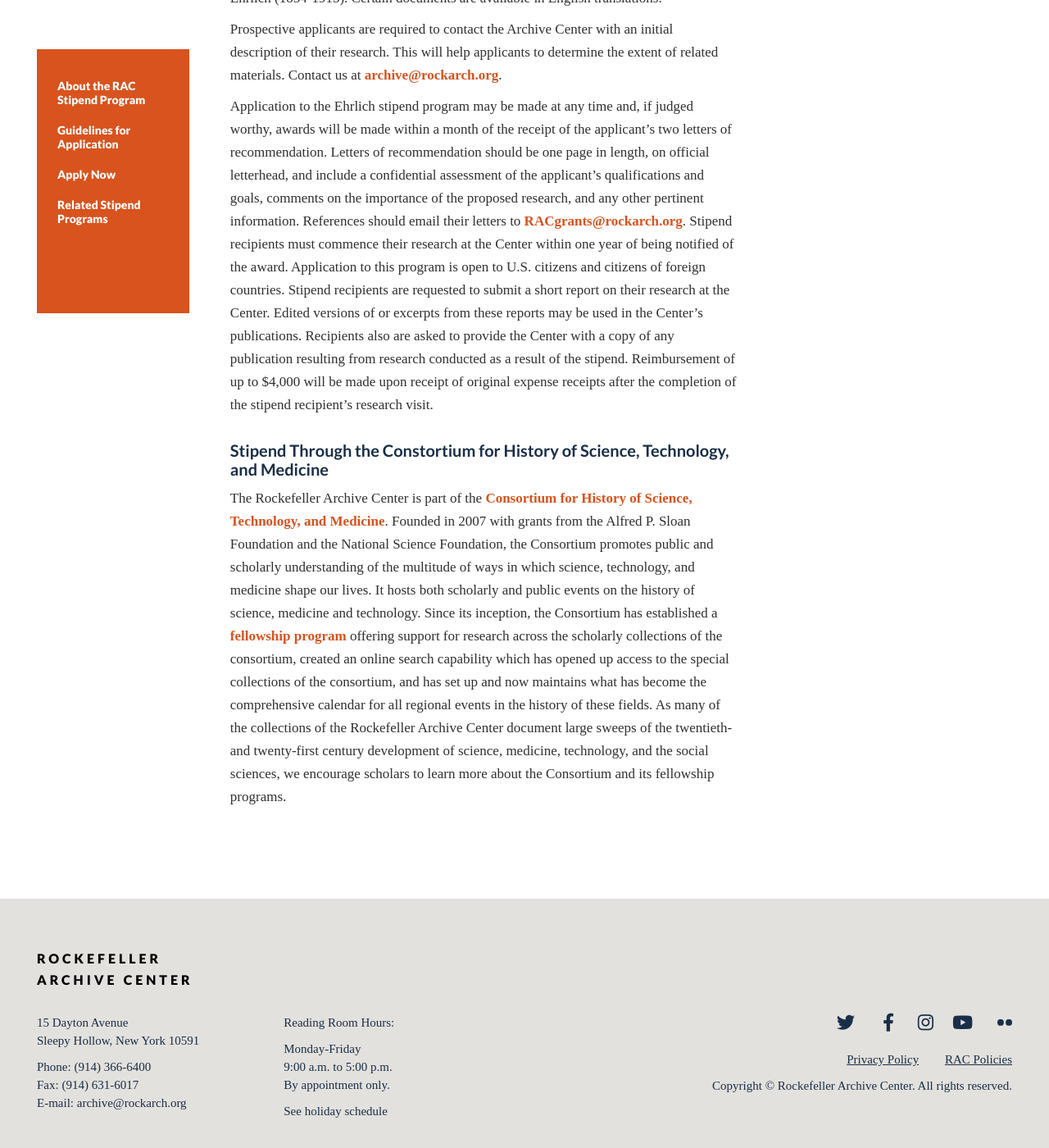
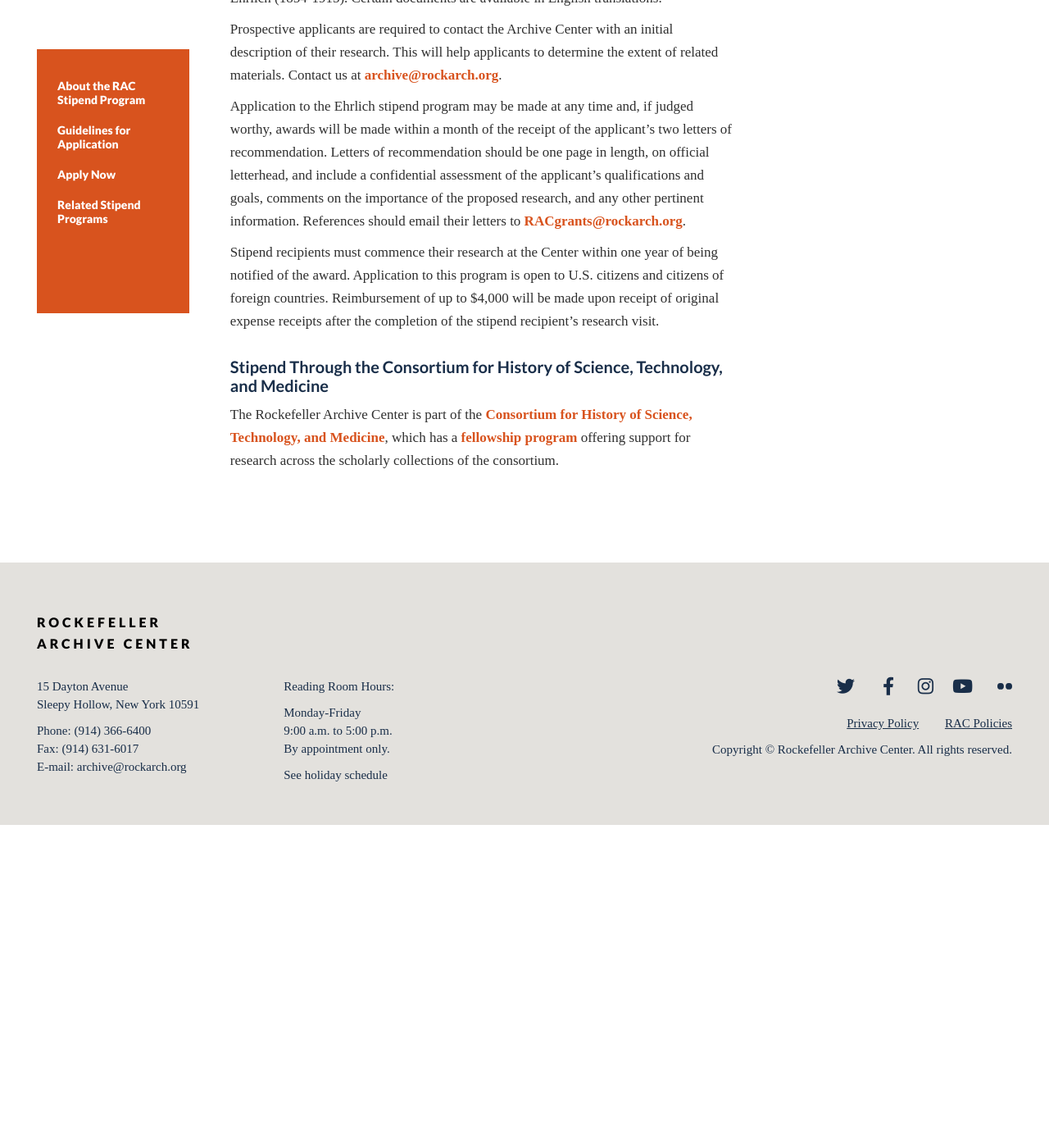
Before and after one commit to RockefellerArchiveCenter/rockarch.org, a Jekyll site: the page built from collections/research-stipends.md, in a window 1280 px wide and 1400 px high, scrolled down 2131 px. Shown: the whole window at 82% size. Built offline with Jekyll 4.4.1, drawn with Linux system fonts in a browser that asks for light colours; nearby versions of some CDN libraries; some web fonts are replaced; after the commit the page ends 3137 px from its top, so only the background shows below that; some of the changed text lies outside the part shown.

Commit message:
tweaking research stipends page

```diff
--- a/collections/research-stipends.md
+++ b/collections/research-stipends.md
@@ -50,9 +50,9 @@
 
 Important dates and deadlines:
 
-- Contact the Archive Center's staff by email with a description of the research project by October 15
-- Submit application form by November 1
-- Two letters of recommendation due by November 22
+- Contact the Archive Center's staff by email with a description of the research project by **October 15**
+- Submit application form by **November 1**
+- Two letters of recommendation due by **November 22**
 - Please note that three application cycles must elapse before a former stipend recipient is eligible to receive another research stipend.
 
 <button class="rac-orange-button">I've read the requirements and want to submit an application</button>
@@ -76,25 +76,15 @@
 Letters of recommendation should be one page in length, on official letterhead, and include a
 confidential assessment of the applicant's qualifications and goals, comments on the importance
 of the proposed research, and any other pertinent information. References should email their
-letters to [RACgrants@rockarch.org](mailto:racgrants@rockarch.org). Stipend recipients must commence
-their research at the Center within one year of being notified of the award. Application to this
-program is open to U.S. citizens and citizens of foreign countries. Stipend recipients are requested
-to submit a short report on their research at the Center. Edited versions of or excerpts from these
-reports may be used in the Center's publications. Recipients also are asked to provide the Center
-with a copy of any publication resulting from research conducted as a result of the stipend.
-Reimbursement of up to $4,000 will be made upon receipt of original expense receipts after the
-completion of the stipend recipient's research visit.
+letters to [RACgrants@rockarch.org](mailto:racgrants@rockarch.org).
 
-### Stipend Through the Constortium for History of Science, Technology, and Medicine
+Stipend recipients must commence their research at the Center within one year of
+being notified of the award. Application to this program is open to U.S. citizens
+and citizens of foreign countries. Reimbursement of up to $4,000 will be made
+upon receipt of original expense receipts after the completion of the stipend
+recipient's research visit.
 
-The Rockefeller Archive Center is part of the [Consortium for History of Science, Technology, and Medicine](https://www.chstm.org/). Founded in 2007 with grants from the Alfred P. Sloan Foundation and the National
-Science Foundation, the Consortium promotes public and scholarly understanding of the
-multitude of ways in which science, technology, and medicine shape our lives. It hosts both
-scholarly and public events on the history of science, medicine and technology. Since its inception,
-the Consortium has established a [fellowship program](https://www.chstm.org/fellowships/chstm-fellowships)
-offering support for research across the scholarly collections of the consortium, created an online search
-capability which has opened up access to the special collections of the consortium, and has set up and
-now maintains what has become the comprehensive calendar for all regional events in the history
-of these fields. As many of the collections of the Rockefeller Archive Center document large sweeps
-of the twentieth- and twenty-first century development of science, medicine, technology,
-and the social sciences, we encourage scholars to learn more about the Consortium and its fellowship programs.
+### Stipend Through the Consortium for History of Science, Technology, and Medicine
+
+The Rockefeller Archive Center is part of the [Consortium for History of Science, Technology, and Medicine](https://www.chstm.org/), which has a [fellowship program](https://www.chstm.org/fellowships/chstm-fellowships)
+offering support for research across the scholarly collections of the consortium.
```
Also changed, not shown: other parts of collections/research-stipends.md (+1 -1 lines).
